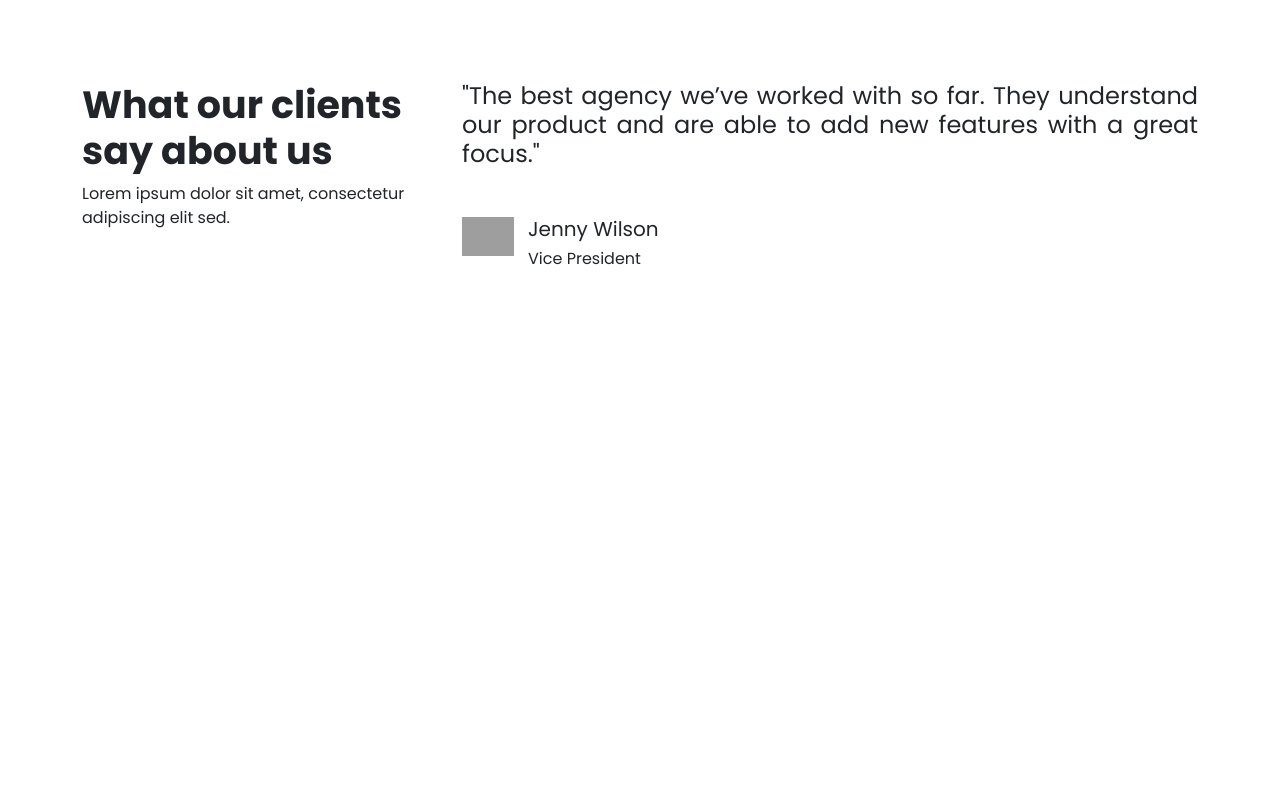
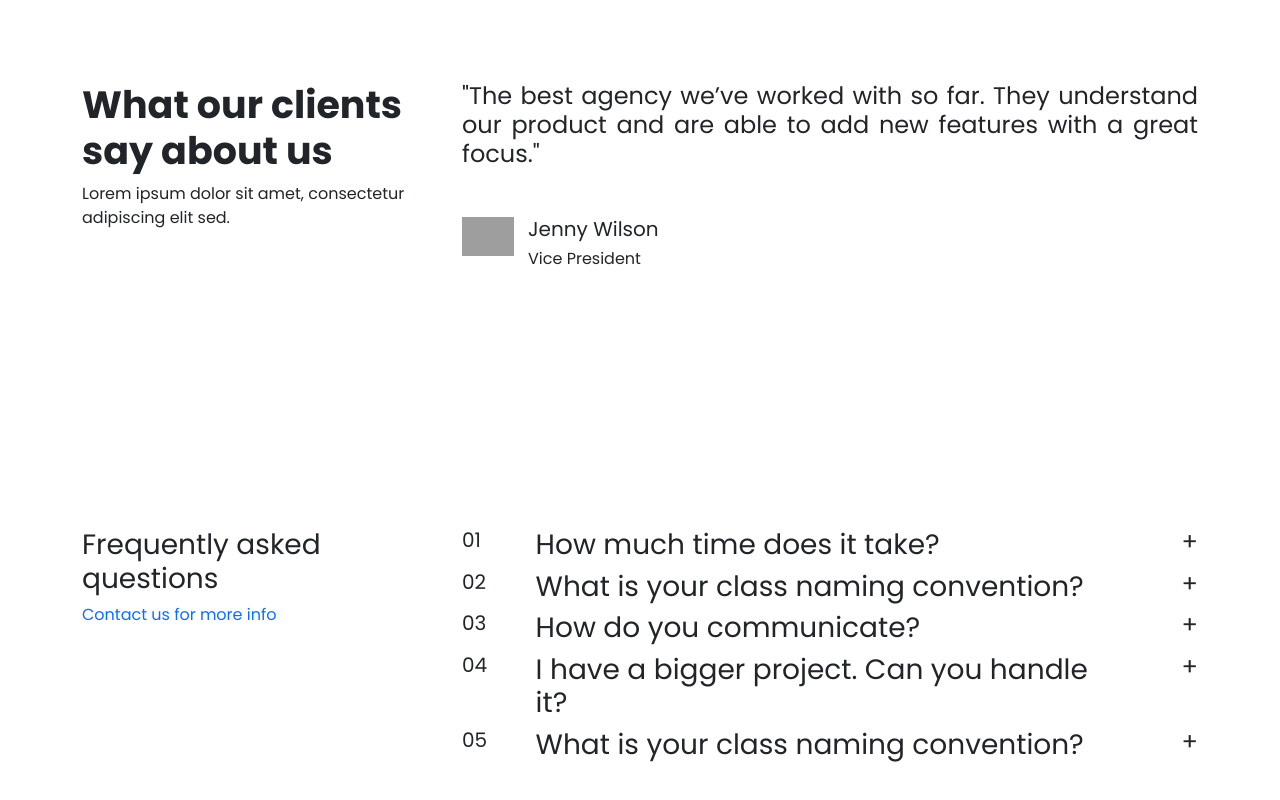
Before and after one commit to ParosRangsha/finset, a React (Vite) app: page / in a window 1280 px wide. Shown: the part 3197-3997 px from the top of the page. Before the commit the page ends 3599 px from the top, so only its background shows below. Built offline with nearby package versions, Linux system fonts and the light colour scheme; grey boxes are pictures that could not be loaded.

Commit message:
logical add

```diff
--- a/src/App.jsx
+++ b/src/App.jsx
@@ -6,6 +6,7 @@ import Work from './assets/components/ourwork/Work'
 import Project from './assets/components/projects/Project'
 import Feature from './assets/components/feature/Feature'
 import Review from './assets/components/review/Review'
+import Question from './assets/components/question/Question'
 
 function App() {
 
@@ -17,6 +18,7 @@ function App() {
      <Project/>
      <Feature/>
      <Review/>
+     <Question/>
     </>
   )
 }
--- /dev/null
+++ b/src/assets/components/question/Question.jsx
@@ -0,0 +1,43 @@
+import React from 'react'
+import './question.css'
+import { Col, Container, Row } from 'react-bootstrap'
+import Quesreuseable from '../reuseable/quesreuseable'
+
+function Question() {
+    {
+        let myid;
+        let btnHidShow = document.querySelectorAll(".hideshow")
+        let arrayBtnHidShow = Array.from(btnHidShow)
+        arrayBtnHidShow.map((item, index)=>{
+            item.addEventListener("click",()=>{
+                let para = document.querySelectorAll(".mypara")
+                let arrayPara = Array.from(para)
+                if(arrayPara[index].style.display = "none"){
+                    arrayPara[index].style.display = "block"
+                }
+            })
+        })
+    }
+  return (
+    <div className='question'>
+        <Container>
+            <Row>
+                <Col lg={4}>
+                    <h3>Frequently asked questions</h3>
+                    <a href="#">Contact us for more info</a>
+                </Col>
+                <Col lg={8}>
+                    <Quesreuseable num="01" heading="How much time does it take?" paragraph="Lorem ipsum dolor sit amet, consectetur adipiscing elit, sed do eiusmod tempor incididunt ut labore et dolore magna aliqua."/>
+                    <Quesreuseable num="02" heading="What is your class naming convention?" paragraph="Lorem ipsum dolor sit amet, consectetur adipiscing elit, sed do eiusmod tempor incididunt ut labore et dolore magna aliqua."/>
+                    <Quesreuseable num="03" heading="How do you communicate?" paragraph="Lorem ipsum dolor sit amet, consectetur adipiscing elit, sed do eiusmod tempor incididunt ut labore et dolore magna aliqua."/>
+                    <Quesreuseable num="04" heading="I have a bigger project. Can you handle it?" paragraph="Lorem ipsum dolor sit amet, consectetur adipiscing elit, sed do eiusmod tempor incididunt ut labore et dolore magna aliqua."/>
+                    <Quesreuseable num="05" heading="What is your class naming convention?" paragraph="Lorem ipsum dolor sit amet, consectetur adipiscing elit, sed do eiusmod tempor incididunt ut labore et dolore magna aliqua."/>
+                </Col>
+            </Row>
+        </Container>
+    </div>
+  )
+}
+
+
+export default Question
--- /dev/null
+++ b/src/assets/components/question/question.css
@@ -0,0 +1,21 @@
+.question{
+    padding: 126px 0;
+}
+.question .options{
+    display: flex;
+}
+.question .options h5{
+    width: 10%;
+}
+.question .options .ques{
+    width: 80%;
+}
+.question .options h4{
+    width: 10%;
+    text-align: right;
+    cursor: pointer;
+}
+.mypara{
+    display: none;
+    background-color: #e5e5e5;
+}
--- /dev/null
+++ b/src/assets/components/reuseable/Quesreuseable.jsx
@@ -0,0 +1,17 @@
+import React from 'react'
+
+function Quesreuseable({num, heading, paragraph}) {
+  return (
+    <div className='options'>
+        <h5>{num}</h5>
+        <div className='ques'>
+            <h3>{heading}</h3>
+            <p className='mypara'>{paragraph}</p>
+        </div>
+        <h4 className='hideshow'>+</h4>
+
+    </div>
+  )
+}
+
+export default Quesreuseable
```
